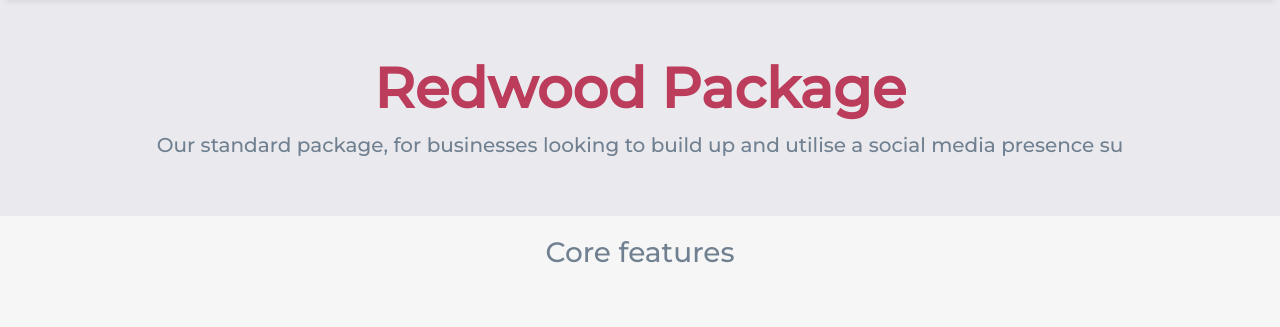
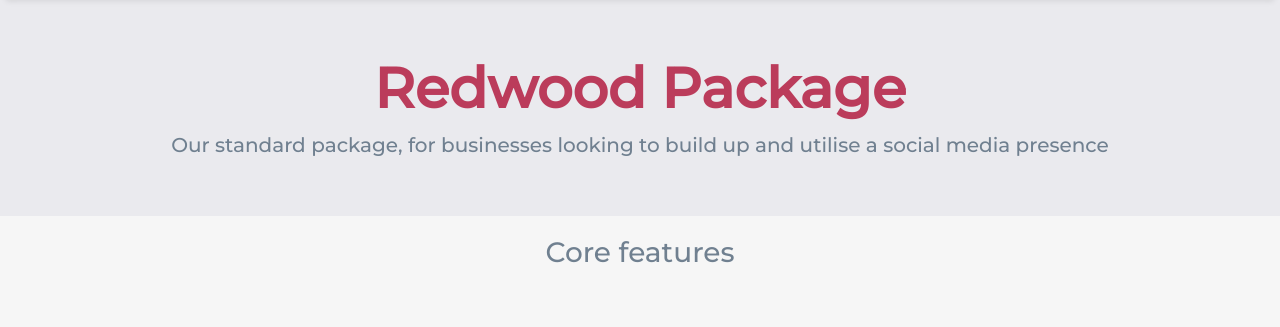
Before and after one commit to angus-archive/redwood, a PHP site: page /packages/redwood in a window 1280 px wide. Shown: the part 190-517 px from the top of the page. Run offline with PHP 8.4, Linux system fonts and the light colour scheme.

Commit message:
Fixed typo on redwood page

```diff
--- a/packages/redwood.php
+++ b/packages/redwood.php
@@ -17,7 +17,7 @@
 				<div class="row align-items-center">
 					<div class="col-lg-12">
 						<h1 class="display-4 mt-5 mb-2 redwoodCol font-weight-bold">Redwood Package</h1>
-						<p class="lead mb-5">Our standard package, for businesses looking to build up and utilise a social media presence su</p>
+						<p class="lead mb-5">Our standard package, for businesses looking to build up and utilise a social media presence</p>
 					</div>
 				</div>
 			</div>
```
